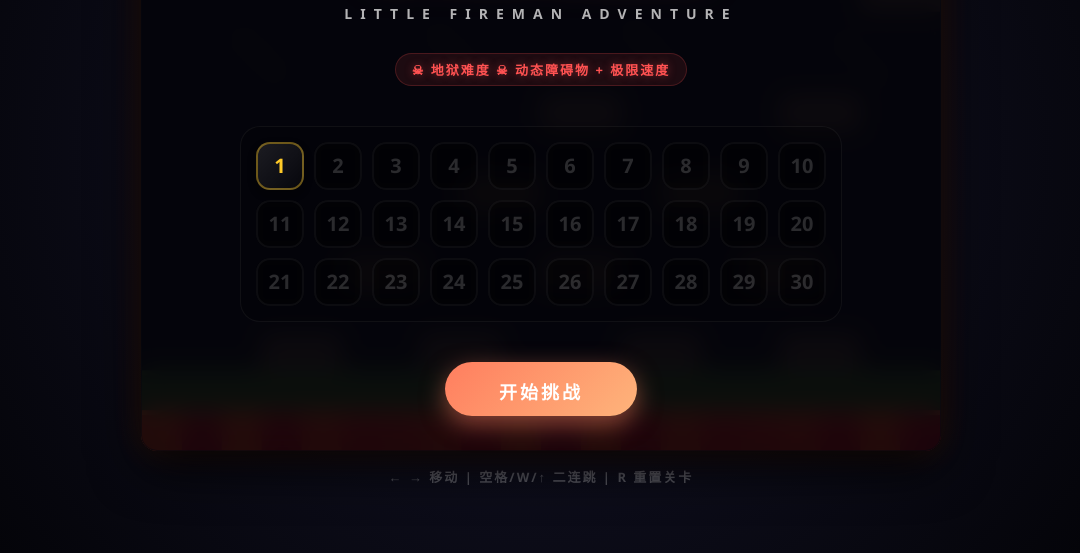
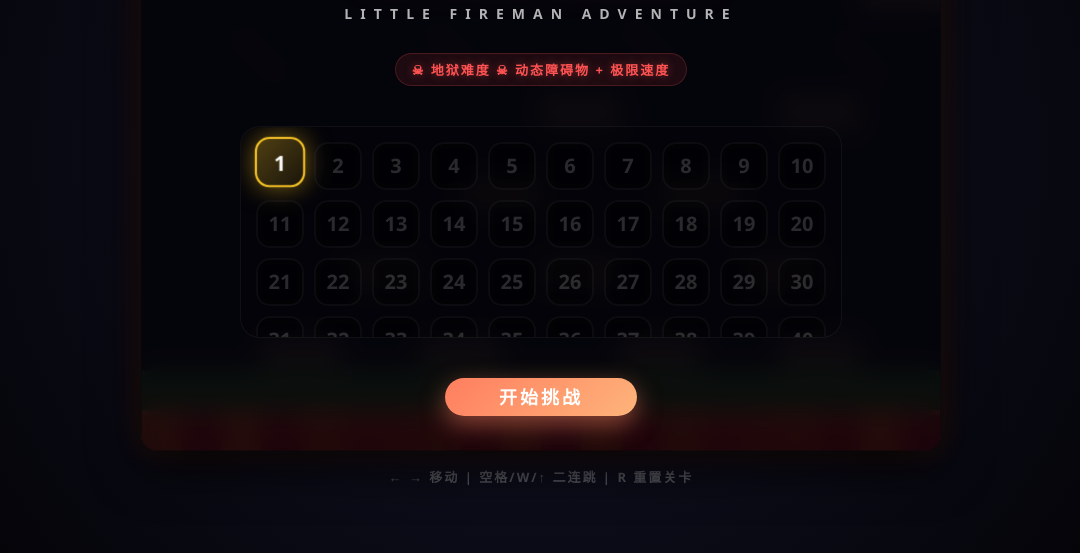
Before and after one commit to Peterchengyt/game, a plain HTML site: page index.html in a window 1280 px wide. Shown: the part 247-800 px from the top of the page, without its empty margins (99-1179 px from the left). Drawn offline with Linux system fonts and the light colour scheme.

Commit message:
Update index.html

```diff
--- a/index.html
+++ b/index.html
@@ -23,12 +23,15 @@ canvas { display: block; width: 100%; max-width: 800px; aspect-ratio: 800 / 560;
 #menu h1 { font-size: clamp(40px, 7vw, 64px); font-weight: 900; letter-spacing: 6px; background: linear-gradient(135deg, #ff7e5f, #feb47b); -webkit-background-clip: text; -webkit-text-fill-color: transparent; filter: drop-shadow(0 4px 20px rgba(255,126,95,0.6)); margin-bottom: 0; }
 #menu p.subtitle { color: rgba(255,255,255,0.7); font-size: 14px; letter-spacing: 8px; text-transform: uppercase; font-weight: 600; }
 #menu p.desc { margin-top: 10px; color: #ff5252; font-size: 13px; font-weight: bold; letter-spacing: 2px; text-shadow: 0 0 10px rgba(255,82,82,0.4); background: rgba(255,82,82,0.1); padding: 6px 16px; border-radius: 20px; border: 1px solid rgba(255,82,82,0.2); }
-.btn { background: linear-gradient(135deg, #ff7e5f, #feb47b); color: #fff; border: none; padding: 16px 54px; font-size: 18px; font-weight: 800; letter-spacing: 3px; cursor: pointer; border-radius: 40px; box-shadow: 0 8px 25px rgba(255,126,95,0.5); transition: all 0.3s cubic-bezier(0.25, 0.8, 0.25, 1); text-transform: uppercase; position: relative; overflow: hidden; }
+.btn { background: linear-gradient(135deg, #ff7e5f, #feb47b); color: #fff; border: none; padding: 16px 54px; font-size: 18px; font-weight: 800; letter-spacing: 3px; cursor: pointer; border-radius: 40px; box-shadow: 0 8px 25px rgba(255,126,95,0.5); transition: all 0.3s cubic-bezier(0.25, 0.8, 0.25, 1); text-transform: uppercase; position: relative; overflow: hidden; display: flex; justify-content: center; align-items: center; line-height: 1; }
 .btn::after { content: ''; position: absolute; top: 0; left: -100%; width: 50%; height: 100%; background: linear-gradient(90deg, transparent, rgba(255,255,255,0.4), transparent); transform: skewX(-20deg); transition: 0.5s; }
 .btn:hover::after { left: 150%; }
 .btn:hover { transform: translateY(-4px) scale(1.03); box-shadow: 0 12px 30px rgba(255,126,95,0.7); }
 .btn:active { transform: translateY(2px); box-shadow: 0 4px 15px rgba(255,126,95,0.4); }
-.lvl-grid { display: grid; grid-template-columns: repeat(10, 1fr); gap: 10px; justify-content: center; max-width: 700px; margin: 20px 0; padding: 15px; background: rgba(0,0,0,0.2); border-radius: 20px; border: 1px solid rgba(255,255,255,0.05); }
+.lvl-grid { display: grid; grid-template-columns: repeat(10, 1fr); gap: 10px; justify-content: center; max-width: 700px; margin: 20px 0; padding: 15px; background: rgba(0,0,0,0.2); border-radius: 20px; border: 1px solid rgba(255,255,255,0.05); max-height: 45vh; overflow-y: auto; touch-action: pan-y; overscroll-behavior: contain; }
+.lvl-grid::-webkit-scrollbar { width: 6px; }
+.lvl-grid::-webkit-scrollbar-track { background: rgba(0,0,0,0.1); border-radius: 10px; }
+.lvl-grid::-webkit-scrollbar-thumb { background: rgba(255,202,40,0.5); border-radius: 10px; }
 .lvl-btn { width: 48px; height: 48px; border: 2px solid rgba(255,202,40,0.4); background: linear-gradient(135deg, rgba(255,255,255,0.1), rgba(255,255,255,0.02)); color: #ffca28; font-size: 20px; font-weight: 800; cursor: pointer; border-radius: 14px; transition: all 0.3s cubic-bezier(0.4, 0, 0.2, 1); backdrop-filter: blur(4px); box-shadow: 0 4px 10px rgba(0,0,0,0.2); }
 .lvl-btn:hover, .lvl-btn.active { border-color: #ffca28; background: linear-gradient(135deg, rgba(255,202,40,0.3), rgba(255,202,40,0.1)); box-shadow: 0 0 25px rgba(255,202,40,0.5); transform: translateY(-4px) scale(1.05); color: #fff; }
 .lvl-btn.locked { opacity: 0.4; cursor: not-allowed; filter: grayscale(100%); border-color: rgba(255,255,255,0.1); color: rgba(255,255,255,0.4); background: rgba(0,0,0,0.2); box-shadow: none; }
@@ -73,7 +76,7 @@ canvas { display: block; width: 100%; max-width: 800px; aspect-ratio: 800 / 560;
 <body>
 <div id="wrap">
   <div id="hud">
-    <span>关卡 <b id="hLv">1</b>/30</span>
+    <span>关卡 <b id="hLv">1</b>/100</span>
     <span>🔑 <b id="hKey">0</b>/<b id="hKeyN">0</b></span>
     <span>⭐ <b id="hCoin">0</b></span>
     <span>💀 <b class="red" id="hLife">3</b></span>
@@ -111,23 +114,21 @@ var C = document.getElementById('c');
 var X = C.getContext('2d');
 var W = 800, H = 560, T = 40, COLS = 20, ROWS = 14;
 
-// 30关地狱难度
+// 100关地狱难度
 var LVS = [];
 var baseNames = ['地狱入口', '死亡通道', '闪电地狱', '敌人围攻', '岩浆炼狱', '钥匙迷宫', '高空危机', '敌军基地', '双钥试炼', '极限跳跃', '断崖高塔', '最终试炼'];
-for (var i = 0; i < 30; i++) {
+for (var i = 0; i < 100; i++) {
   var name = i < 12 ? baseNames[i] : '深渊第' + (i - 11) + '层';
-  var keys = Math.floor(i / 5); // 每5关增加一把钥匙需求，最多5把
-  if (keys > 3) keys = 3;
+  var keys = Math.min(3, Math.floor(i / 8)); // 每8关增加一把钥匙需求，最多3把
 
   var en = [];
-  var enCount = 1 + Math.floor(i / 4); // 敌人数量随关卡增加
-  if (enCount > 5) enCount = 5;
+  var enCount = Math.min(8, 1 + Math.floor(i / 6)); // 敌人数量随关卡增加，最多8个
 
   for (var j = 0; j < enCount; j++) {
     var ex = 3 + (j * 3) % 14;
     var ey = 13;
     if (j % 2 === 1 && i > 5) ey = 9; // 部分敌人在高台
-    var sp = 20 + i * 3 + j * 2; // 速度随关卡增加
+    var sp = Math.min(120, 20 + i * 1.5 + j * 2); // 速度随关卡增加，最高120
     en.push({x: ex, y: ey, mn: Math.max(2, ex - 2), mx: Math.min(19, ex + 4), sp: sp});
   }
 
@@ -139,14 +140,14 @@ for (var i = 0; i < 30; i++) {
   });
 }
 
-// 障碍物数量：第N关 = 15 + N * 5
+// 障碍物数量：第N关 = 15 + N * 3
 function getObsCount(idx) {
-  return 15 + idx * 5;
+  return 15 + idx * 3;
 }
 
-// 障碍物弹出间隔：第1关1.5秒，每关递减0.05秒，最低0.2秒
+// 障碍物弹出间隔：第1关1.5秒，每关递减0.02秒，最低200毫秒
 function getObsInterval(idx) {
-  var interval = 1500 - idx * 50;
+  var interval = 1500 - idx * 20;
   return Math.max(200, interval);
 }
 
@@ -964,7 +965,7 @@ function mkBtns() {
   el.innerHTML = '';
   for (var i = 0; i < LVS.length; i++) {
     var btn = document.createElement('button');
-    btn.className = 'lvl-btn' + (i < unlk ? '' : ' locked');
+    btn.className = 'lvl-btn' + (i < unlk ? '' : ' locked') + (i === curLv ? ' active' : '');
     btn.textContent = i + 1;
     btn.onclick = (function(idx) {
       return function() { if (idx < unlk) curLv = idx; mkBtns(); };
```
